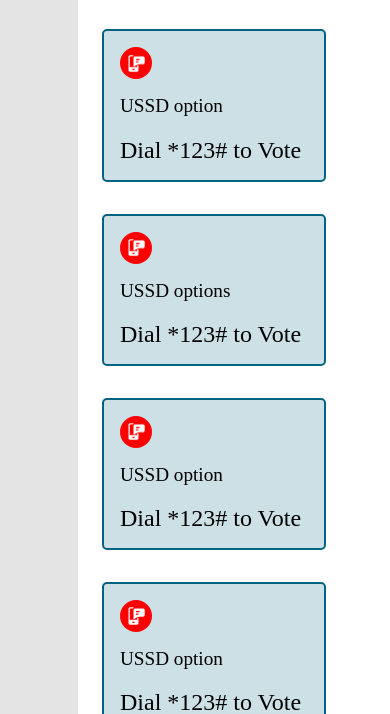
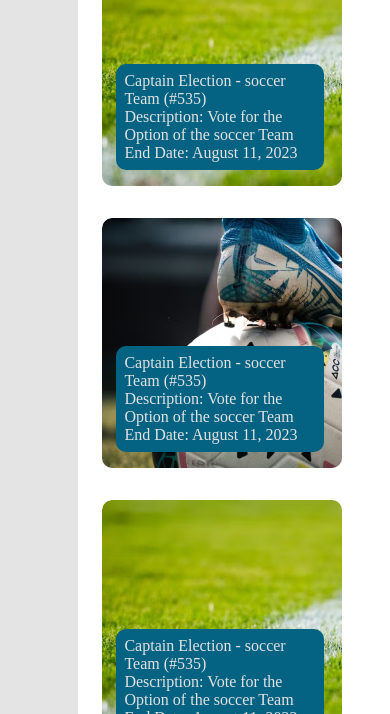
Before and after one commit to Namibra-Devs/casting-vote, a plain HTML site: page electionList.html in a window 390 px wide. Shown: the part 447-1161 px from the top of the page. Drawn offline with Linux system fonts and the light colour scheme.

Commit message:
first commit

```diff
--- a/css/style.css
+++ b/css/style.css
@@ -454,7 +454,7 @@ transition-delay: 1s;
 .dashboard-container {
     margin-top: 1rem;
 }
-.dashboard-container .voting-info-secton{
+.dashboard-container .voting-info-secton, .election-info-secton{
     display: flex;
     flex-wrap: wrap;
     gap: 2rem;
@@ -537,6 +537,49 @@ margin-bottom: 1rem;
    font-size: 1.2rem;
    display: flex;
    justify-content: center;
+}
+.dashboard-nav {
+    display: flex;
+    gap: .5rem;
+    margin-bottom: 1rem;
+}
+.dashboard-nav a {
+    background-color: #ebebeb;
+    padding: .3rem;
+    border-radius: 5px;
+
+}
+.dashboard-nav .active-nav {
+    background-color: #046382;
+    color: #FFF;
+}
+.election-info:nth-child(even) {
+    position: relative;
+    background: url(../images/soccer-2.png);
+    background-repeat: no-repeat;
+    height: 15.63rem;
+    width: 20rem;
+    border-radius: 10px;
+}
+.election-info:nth-child(odd) {
+    position: relative;
+    background: url(../images/soccer-1.png);
+    background-repeat: no-repeat;
+    height: 15.63rem;
+    width: 20rem;
+    border-radius: 10px;
+}
+.election-info .election-info-text {
+    position:absolute;
+background-color: #046382;
+width: 17rem;
+padding: .5rem;
+right: 1.1rem;
+bottom: 1.0rem;
+border-radius: 10px;
+}
+.election-info-text a {
+    color: #e2e2e2;
 }
 
  @media (max-width:1000px) {
@@ -625,6 +668,18 @@ margin-bottom: 1rem;
         }
         .voting-info {
             width: 19rem;
+            }
+      .election-info:nth-child(even) {
+                height: 15.63rem;
+                width: 17rem;
+            }
+       .election-info:nth-child(odd) {
+                height: 15.63rem;
+                width: 17rem;
+            }
+            .election-info .election-info-text {
+            width: 15rem;
+            right: 1.1rem;
             }
     }
     @media (max-width:768px) {
@@ -758,9 +813,8 @@ margin-bottom: 1rem;
             font-size: 1.0rem;
         }
         .dashboard {
-            column-gap: 1rem;
+            column-gap: 2rem;
         }
-
         .dashboard-links {
             width: 63vw;
 
@@ -810,14 +864,30 @@ margin-bottom: 1rem;
         .logout img {
             width: 2.5rem;
         }
-        .dashboard {
-            column-gap: 4rem;
-        }
         .voting-info {
             width: 15rem;
             }
      .calender-events .events, .calender-events .calender {
                 min-width: 15rem;
+            }
+            .dashboard-nav {
+                gap: .2rem;
+            }
+            .dashboard-nav a {
+                padding: .1rem;
+                font-size: .8rem;
+            }
+            .election-info:nth-child(even) {
+                height: 15.63rem;
+                width: 15rem;
+            }
+       .election-info:nth-child(odd) {
+                height: 15.63rem;
+                width: 15rem;
+            }
+            .election-info .election-info-text {
+            width: 13rem;
+            right: 1.1rem;
             }
      }
     @media (max-width:400px) {
@@ -873,6 +943,10 @@ margin-bottom: 1rem;
             .calender-events .events, .calender-events .calender {
                 min-width: 14rem;
             }
+            .dashboard-nav a {
+                padding: .1rem;
+                font-size: .7rem;
+            }
      }
 
     @media (max-width:320px) {
@@ -927,4 +1001,23 @@ margin-bottom: 1rem;
             .calender-events .events, .calender-events .calender {
                 min-width: 12rem;
             }
+            .dashboard-nav {
+                gap: .2rem;
+            }
+            .dashboard-nav a {
+                padding: .1rem;
+                font-size: .6rem;
+            }
+            .election-info:nth-child(even) {
+                height: 15.63rem;
+                width: 13rem;
+            }
+       .election-info:nth-child(odd) {
+                height: 15.63rem;
+                width: 13rem;
+            }
+            .election-info .election-info-text {
+            width: 11rem;
+            right: 1.1rem;
+            }
      }
--- a/electionList.html
+++ b/electionList.html
@@ -19,7 +19,7 @@
             <div class="dashboard-links">
               <div class="username-container">
                 <div class="username" style="display: flex; gap: .3rem;">
-                    <img src="images/waving-hand.png" alt="">
+                    <img src="images/dashboard-arrow.png" alt="">
                     <h2>Sport Election List</h2>
                 </div>
               </div>
@@ -80,75 +80,66 @@
 
     </div>
     <section class="dashboard-container">
-       <div class="voting-info-secton">
-          <a href="#" class="voting-info">
-            <div class="voting-img">
-            <img src="images/voting-1.png" alt="">
+        <div class="dashboard-nav">
+            <a href="#" class="active-nav">All</a>
+            <a href="#">Ongoing Voting Events</a>
+            <a href="#">Upcoming Voting Events</a>
         </div>
-            <div class="voting-text">
-                <p>Ongoing Voting Events</p>
+       <div class="election-info-secton">
+          <div class="election-info">
+              <div class="election-info-text">
+                <a href="#">
+                    <p>Captain Election - soccer Team (#535)</p>
+                    <p>Description: Vote for the Option of the soccer Team</p>
+                    <p>End Date: August 11, 2023</p>
+                </a>
               </div>
-            <div class="voting-number">
-                <p>12</p>
           </div>
+          <div class="election-info">
+              <div class="election-info-text">
+                <a href="#">
+                    <p>Captain Election - soccer Team (#535)</p>
+                    <p>Description: Vote for the Option of the soccer Team</p>
+                    <p>End Date: August 11, 2023</p>
                 </a>
-
-          <a href="#" class="voting-info" style="background-color: #dae0e23a; border: 2px solid violet;">
-            <div class="voting-img">
-            <img src="images/voting-2.png" alt="">
               </div>
-            <div class="voting-text">
-                <p>Voting Invitation</p>
           </div>
-            <div class="voting-number">
-                <p>12</p>
+          <div class="election-info">
+              <div class="election-info-text">
+                <a href="#">
+                    <p>Captain Election - soccer Team (#535)</p>
+                    <p>Description: Vote for the Option of the soccer Team</p>
+                    <p>End Date: August 11, 2023</p>
+                </a>
               </div>
+          </div>
+          <div class="election-info">
+              <div class="election-info-text">
+                <a href="#">
+                    <p>Captain Election - soccer Team (#535)</p>
+                    <p>Description: Vote for the Option of the soccer Team</p>
+                    <p>End Date: August 11, 2023</p>
                 </a>
-
-          <a href="#" class="voting-info" style="background-color: #CDE0E6; border: 2px solid #046382;">
-            <div class="voting-img">
-            <img src="images/voting-3.png" alt="">
               </div>
-            <div class="voting-text">
-                <p>USSD option</p>
           </div>
-            <div class="voting-number">
-                <span>Dial *123# to Vote</span>
+          <div class="election-info">
+              <div class="election-info-text">
+                <a href="#">
+                    <p>Captain Election - soccer Team (#535)</p>
+                    <p>Description: Vote for the Option of the soccer Team</p>
+                    <p>End Date: August 11, 2023</p>
+                </a>
               </div>
+          </div>
+          <div class="election-info">
+              <div class="election-info-text">
+                <a href="#">
+                    <p>Captain Election - soccer Team (#535)</p>
+                    <p>Description: Vote for the Option of the soccer Team</p>
+                    <p>End Date: August 11, 2023</p>
                 </a>
-          <a href="#" class="voting-info" style="background-color: #CDE0E6; border: 2px solid #046382;">
-            <div class="voting-img">
-            <img src="images/voting-3.png" alt="">
               </div>
-            <div class="voting-text">
-                <p>USSD options</p>
           </div>
-            <div class="voting-number">
-                <span>Dial *123# to Vote</span>
-            </div>
-          </a>
-          <a href="#" class="voting-info" style="background-color: #CDE0E6; border: 2px solid #046382;">
-            <div class="voting-img">
-            <img src="images/voting-3.png" alt="">
-           </div>
-            <div class="voting-text">
-                <p>USSD option</p>
-            </div>
-            <div class="voting-number">
-                <span>Dial *123# to Vote</span>
-            </div>
-          </a>
-          <a href="#" class="voting-info" style="background-color: #CDE0E6; border: 2px solid #046382;">
-            <div class="voting-img">
-            <img src="images/voting-3.png" alt="">
-           </div>
-            <div class="voting-text">
-                <p>USSD option</p>
-            </div>
-            <div class="voting-number">
-                <span>Dial *123# to Vote</span>
-            </div>
-          </a>
        </div>
 
     </section>
```
Also changed, not shown: images/dashboard-arrow.png (added), images/soccer-1.png (added), images/soccer-2.png (added), images/soccer-3.png (added). Lines whose indentation alone changed are shown as unchanged.
